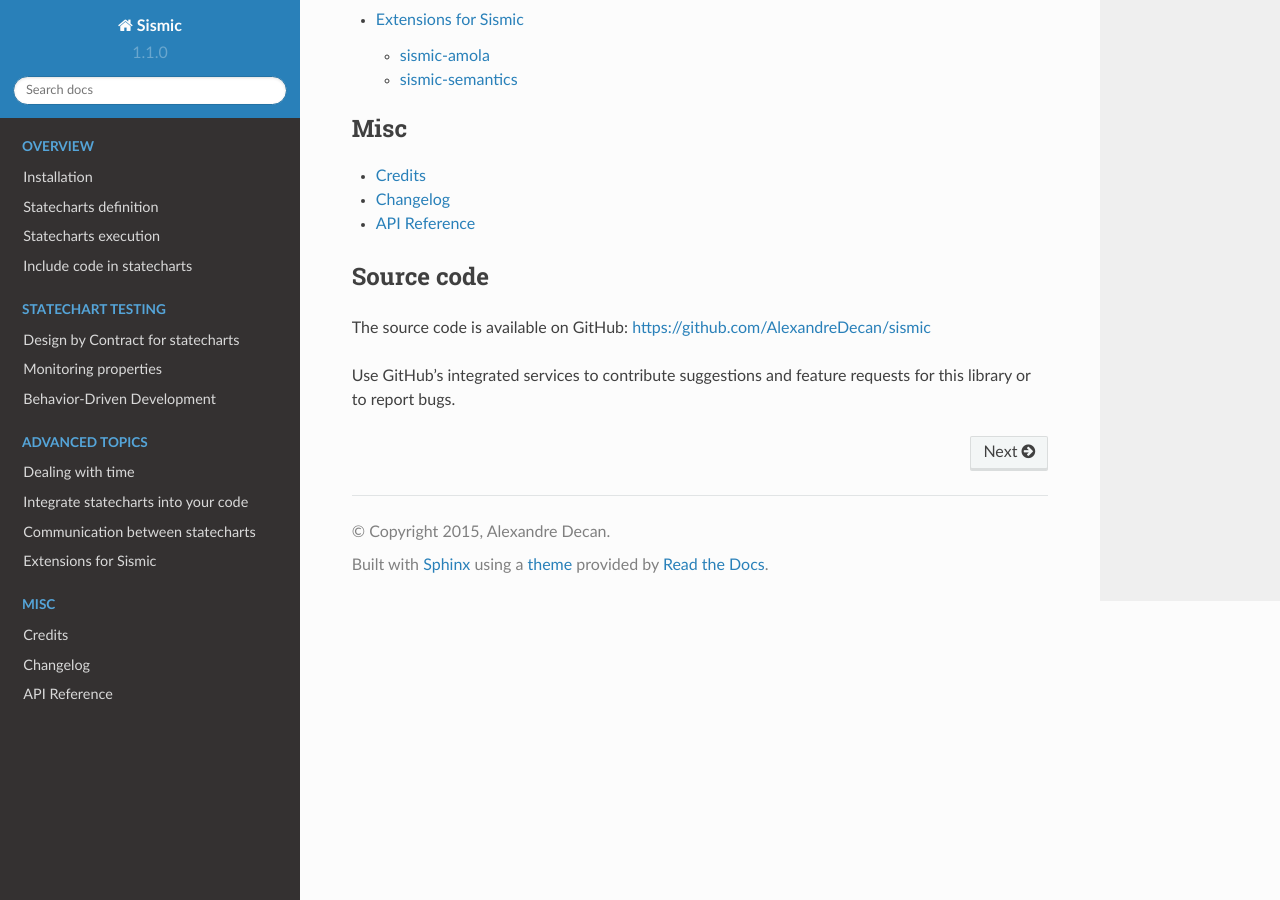
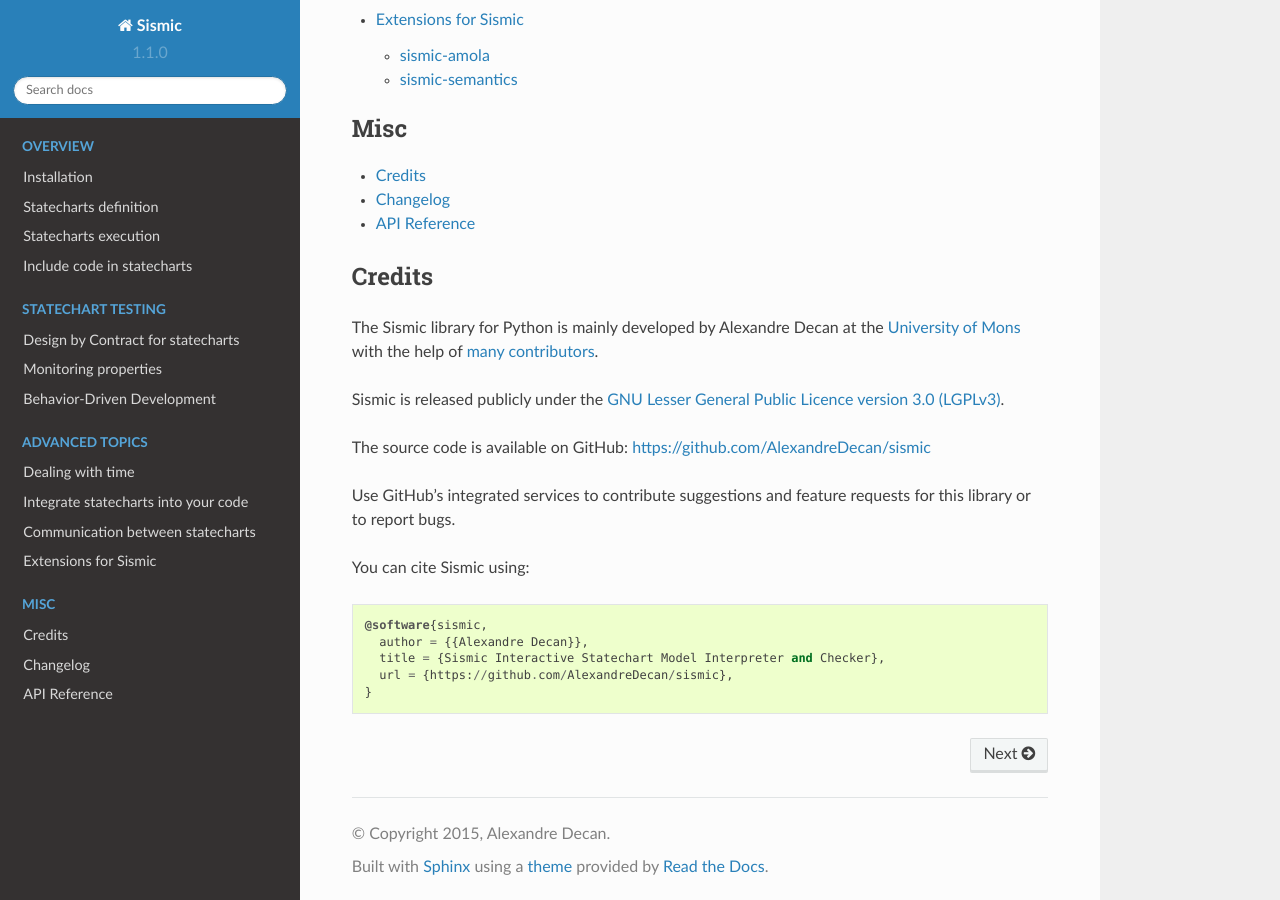
Before and after one commit to AlexandreDecan/sismic, a Sphinx documentation site: the page built from docs/index.rst, in a window 1280 px wide and 900 px high, scrolled down 2732 px. Built offline with Sphinx 7.4.7 and the Read the Docs theme 2.0.0, drawn with Linux system fonts in a browser that asks for light colours.

```diff
--- a/CHANGELOG.rst
+++ b/CHANGELOG.rst
@@ -1,5 +1,11 @@
 Changelog
 =========
+
+1.1.0 (2018-04-26)
+------------------
+
+- (Fixed) Whitespaces in event parameters used in BDD steps are stripped before they are evaluated.
+
 
 1.1.0 (2018-04-23)
 ------------------
--- a/docs/index.rst
+++ b/docs/index.rst
@@ -93,10 +93,27 @@ Sismic statecharts provides full support for the majority of the UML 2 statechar
     api
 
 
-Source code
------------
+Credits
+-------
+
+The Sismic library for Python
+is mainly developed by Alexandre Decan at the `University of Mons <http://www.umons.ac.be>`_ with the help
+of `many contributors <http://sismic.readthedocs.io/en/master/authors.html>`_.
+
+Sismic is released publicly under the `GNU Lesser General Public Licence version 3.0 (LGPLv3)
+<http://www.gnu.org/licenses/lgpl-3.0.html>`_.
 
 The source code is available on GitHub:
 https://github.com/AlexandreDecan/sismic
 
 Use GitHub's integrated services to contribute suggestions and feature requests for this library or to report bugs.
+
+You can cite Sismic using:
+
+.. code::
+
+    @software{sismic,
+      author = {{Alexandre Decan}},
+      title = {Sismic Interactive Statechart Model Interpreter and Checker},
+      url = {https://github.com/AlexandreDecan/sismic},
+    }
```
Also changed, not shown: README.rst (+10 -0 lines), 2 other files.
